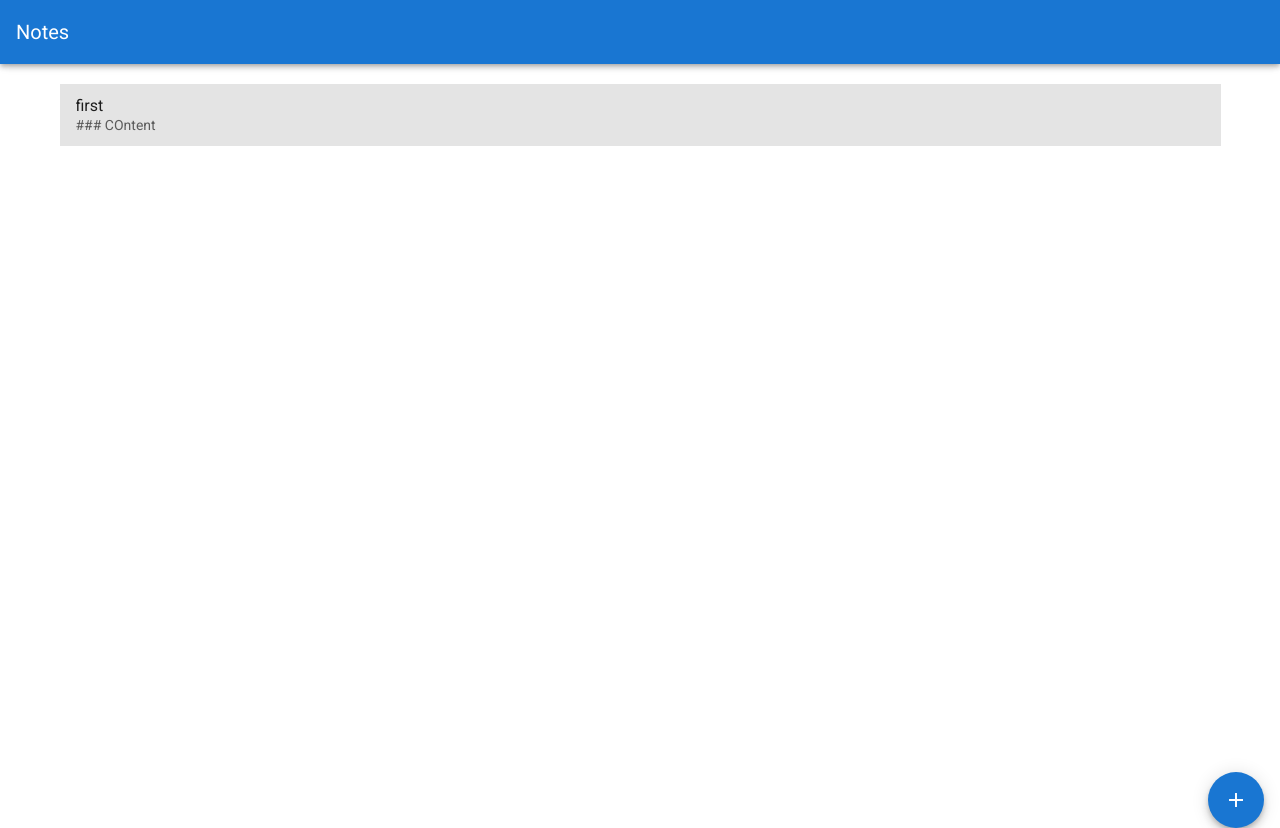
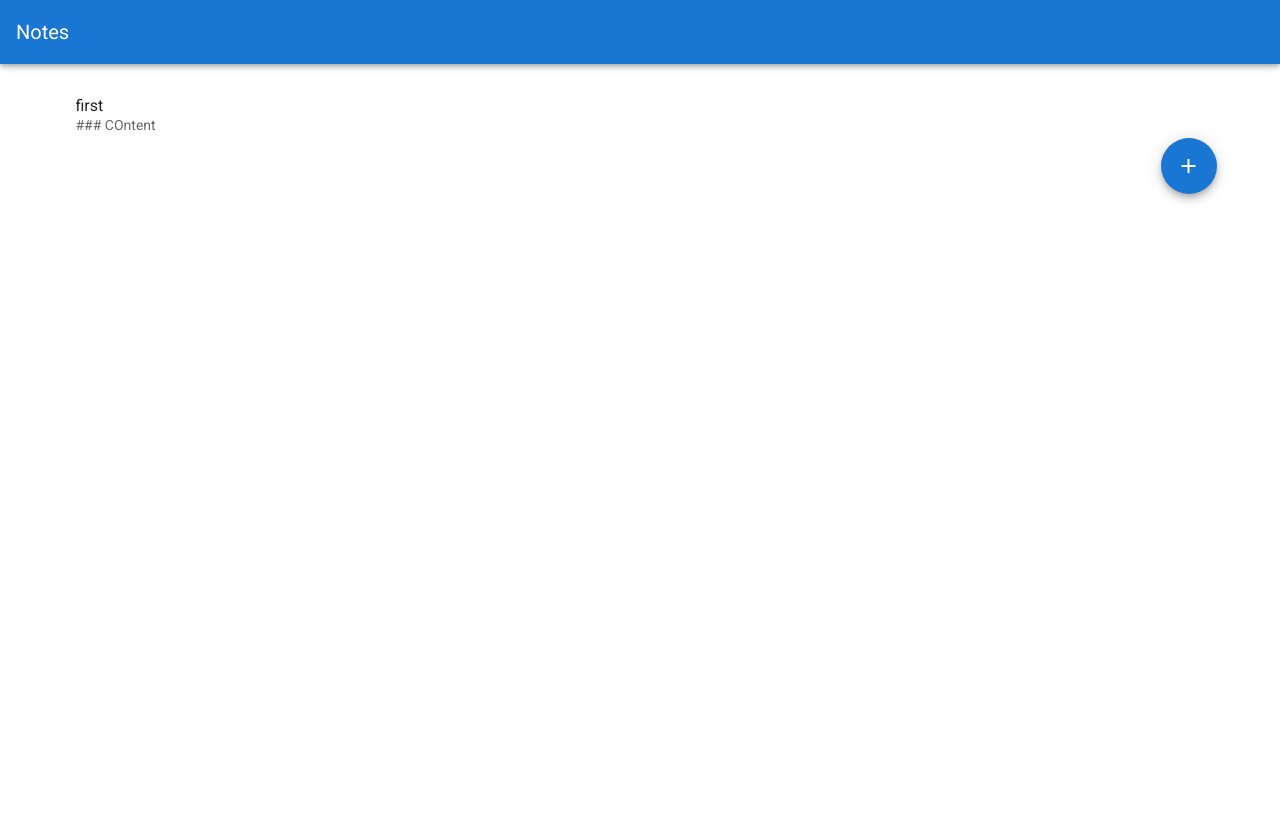
Before and after one commit to MichaelB-pl/journote-2, a Vue app: page /notes in a window 1280 px wide. After the commit the page ends 800 px from the top, so only its background shows below. Built offline with nearby package versions, Linux system fonts and the light colour scheme.

Commit message:
NoteDetailsPage init

```diff
--- a/src/router/index.js
+++ b/src/router/index.js
@@ -10,6 +10,15 @@ const routes = [
     component: () =>
       import(
         /* webpackChunkName: "notesListPage" */ '@/views/NotesListPage.vue'
+      ),
+  },
+
+  {
+    path: ':noteId',
+    name: 'NoteDetails',
+    component: () =>
+      import(
+        /* webpackChunkName: "noteDetails" */ '@/views/NoteDetailsPage.vue'
       ),
   },
   {
--- /dev/null
+++ b/src/views/NoteDetailsPage.vue
@@ -0,0 +1,24 @@
+<template>
+  <v-main>
+    <v-app-bar app color="primary" dark>
+      <v-toolbar-title>Note '{{ noteId }}' Details</v-toolbar-title>
+    </v-app-bar>
+    <v-container style="position: relative">
+      <v-card>
+        <v-card-title>Note Title</v-card-title>
+        <v-card-text>Note Content</v-card-text>
+      </v-card>
+    </v-container>
+  </v-main>
+</template>
+
+<script>
+export default {
+  props: {
+    noteId: {
+      type: String,
+      required: true,
+    },
+  },
+};
+</script>
--- a/src/views/NotesListPage.vue
+++ b/src/views/NotesListPage.vue
@@ -3,12 +3,12 @@
     <v-app-bar app color="primary" dark>
       <v-toolbar-title>Notes</v-toolbar-title>
     </v-app-bar>
-    <v-container >
+    <v-container style="position: relative">
       <v-list>
         <v-list-item
           v-for="note in notes"
           :key="note.id"
-          :to="{ name: 'NoteDetails' }"
+          :to="{ name: 'NoteDetails', params: { noteId: note.id } }"
         >
           <v-list-item-content>
             <v-list-item-title>{{ note.title }}</v-list-item-title>
@@ -16,9 +16,10 @@
           </v-list-item-content>
         </v-list-item>
       </v-list>
+      <router-view/>
 
       <v-btn fab color="primary" absolute bottom right>
-          <v-icon>mdi-plus</v-icon>
+        <v-icon>mdi-plus</v-icon>
       </v-btn>
     </v-container>
   </v-main>
```
